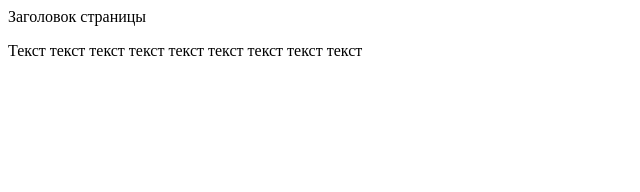
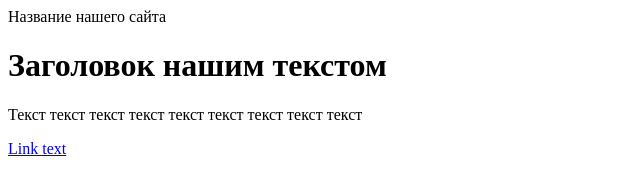
Before and after one commit to 4milov/Git-start, a plain HTML site: page test.html in a window 1280 px wide. Shown: the whole page, without its empty margins (0-640 px from the left). Drawn offline with Linux system fonts and the light colour scheme.

Commit message:
link and headers added

```diff
--- a/test.html
+++ b/test.html
@@ -1,7 +1,9 @@
 <!DOCTYPE html>
 <html>
-    <head>Заголовок страницы</head>
+    <head>Название нашего сайта</head>
     <body>
+        <h1>Заголовок нашим текстом</h1>
         <p>Текст текст текст текст текст текст текст текст текст</p>
+        <a href="#header">Link text</a>
     </body>
 </html>
```
